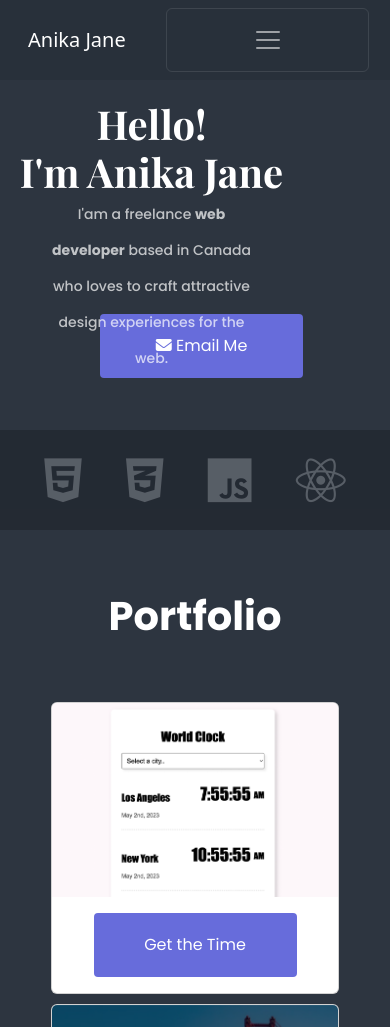
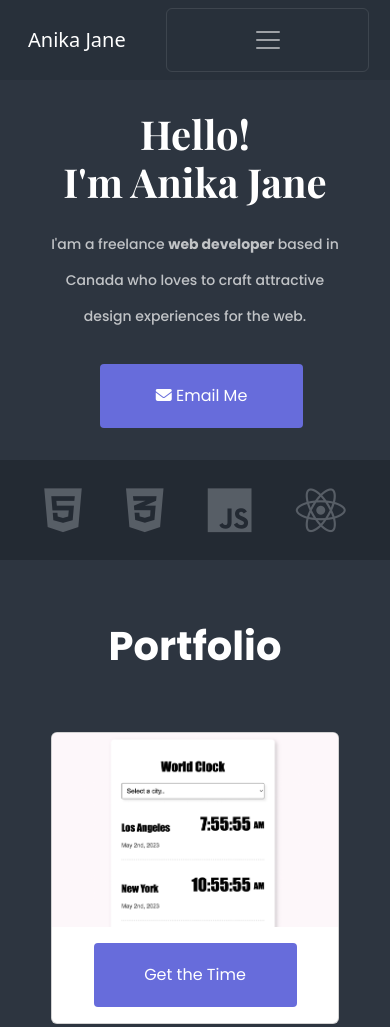
Before and after one commit to anika-jane/Portfolio, a plain HTML site: page index.html in a window 390 px wide. Shown: the top 1027 px of the page. Drawn offline with nearby package versions, Linux system fonts and the light colour scheme; a web font is replaced by a local one.

Commit message:
fixed responsive properties

```diff
--- a/style.css
+++ b/style.css
@@ -121,6 +121,7 @@ footer {
     font-size: 30px;
     margin-left: 100px;
     margin-left: 50px;
+    text-decoration: none;
 }
 
 .contact-icons:hover {
@@ -145,7 +146,7 @@ p {
    #hero {
     background-image: none;
     height: 350px;
-    margin: 0 auto;
+    display: block;
    }
 
    h1 {
@@ -155,16 +156,18 @@ p {
     color: #FFFFFF;
     margin: 0 auto;
     text-align: center;
-    margin-top: 20px;
+    margin-top: 30px;
+    margin-bottom: 20px;
     }
 
     h5 {
         font-family: 'Poppins', sans-serif;
         font-size: 14px;
         font-size: regular;
-        margin: 0 auto;
+    margin: 0 auto;
         text-align: center;
-        max-width: 200px;
+        max-width: 300px;
+        margin-bottom: 20px;
 
     }
 
@@ -194,11 +197,12 @@ p {
       margin: 0 auto;
       display: flex;
       justify-content: space-around;
+      text-decoration: none;
 
     }
 
     .card {
-        margin-bottom: 10px;
+        margin-bottom: 20px;
     }
 
     #portfolio {
```
